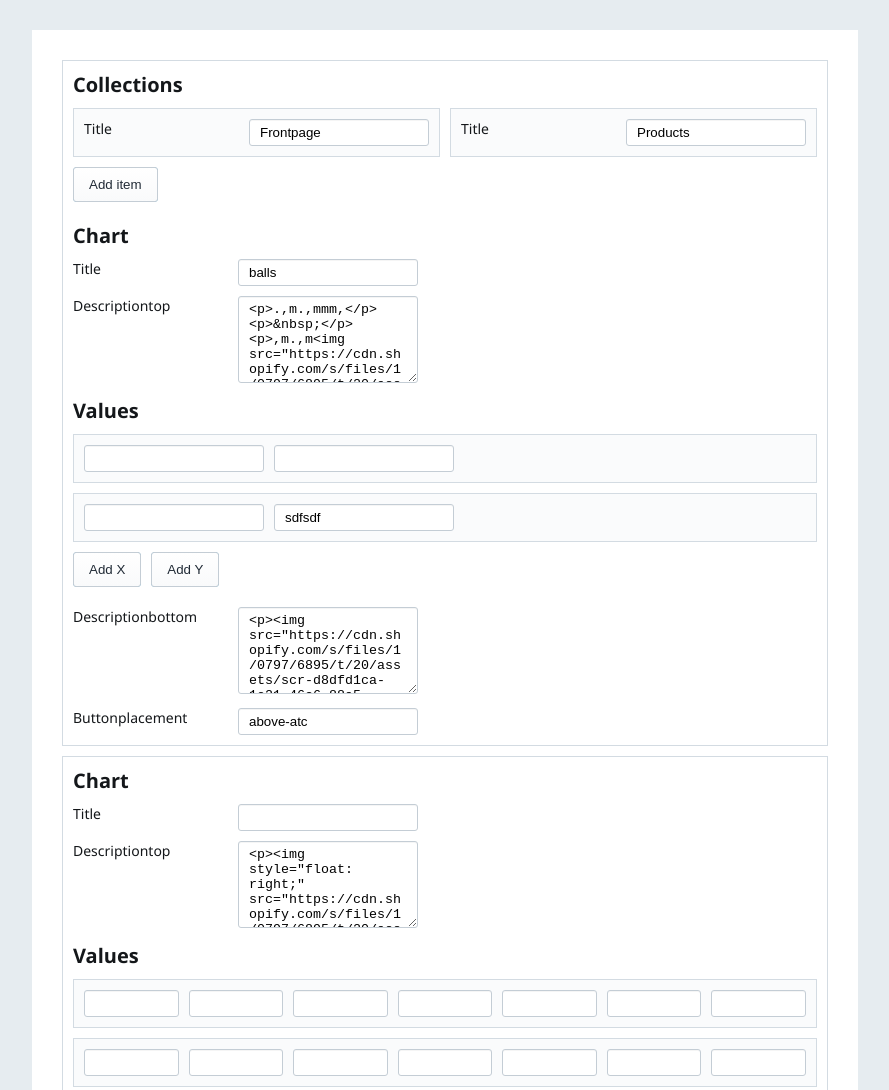
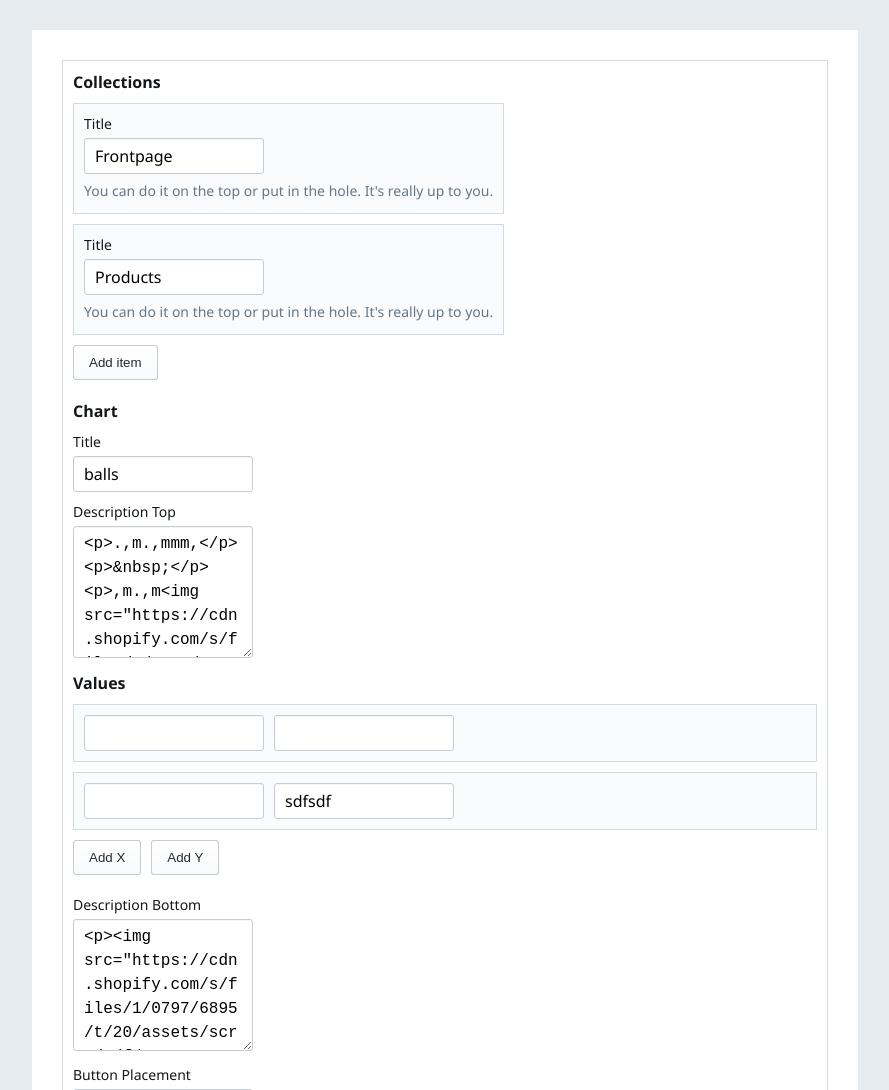
Before and after one commit to martyboggs/settingizer, a website: page index.html in a window 1280 px wide. Shown: the top 1090 px of the page, without its empty margins (195-1084 px from the left). Drawn offline with nearby package versions, Linux system fonts and the light colour scheme.

Commit message:
classes shopify theme

```diff
--- a/index.html
+++ b/index.html
@@ -222,12 +222,20 @@ var sizeChartData = [
 	create_settings(data, {
         "0": {
             "id": {sc_show: false},
-            "products": {},
+            "products": {
+                "0": {
+                    "id": {sc_show: false},
+                    "title": {sc_description: 'hey'}
+                },
+                "sc_taglist": true,
+                "sc_add": true
+            },
             "collections": {
                 "0": {
                     "id": {sc_show: false},
-                    "title": {}
+                    "title": {sc_description: 'You can do it on the top or put in the hole. It\'s really up to you.'}
                 },
+                "sc_taglist": true,
                 "sc_add": true
             },
             "chart": {
--- a/package.json
+++ b/package.json
@@ -1,6 +1,6 @@
 {
   "name": "settingizer",
-  "version": "1.1.4",
+  "version": "1.2.0",
   "description": "Create settings pages from JSON objects",
   "main": "dist/settingizer.js",
   "scripts": {
```
Also changed, not shown: dist/settingizer.css, dist/settingizer.js, dist/themes/shopify-theme.css.
